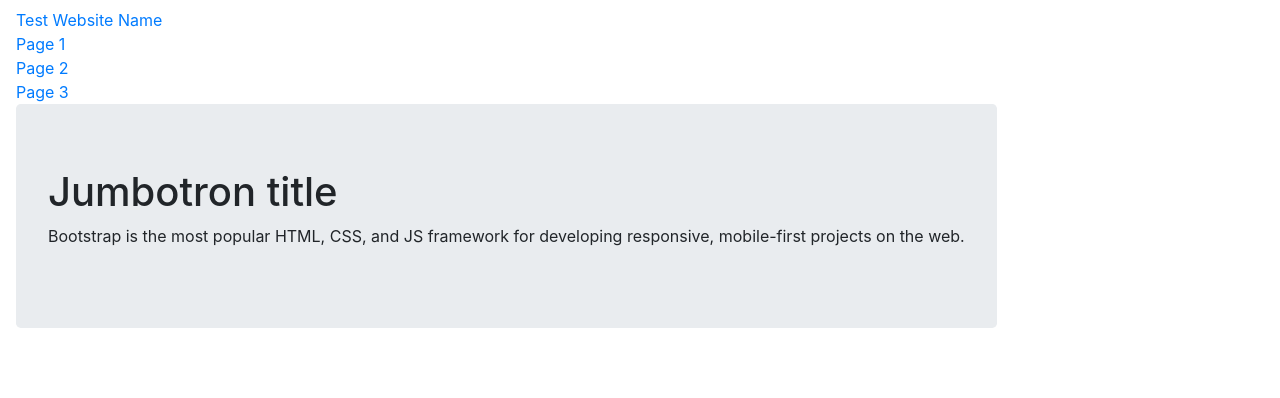
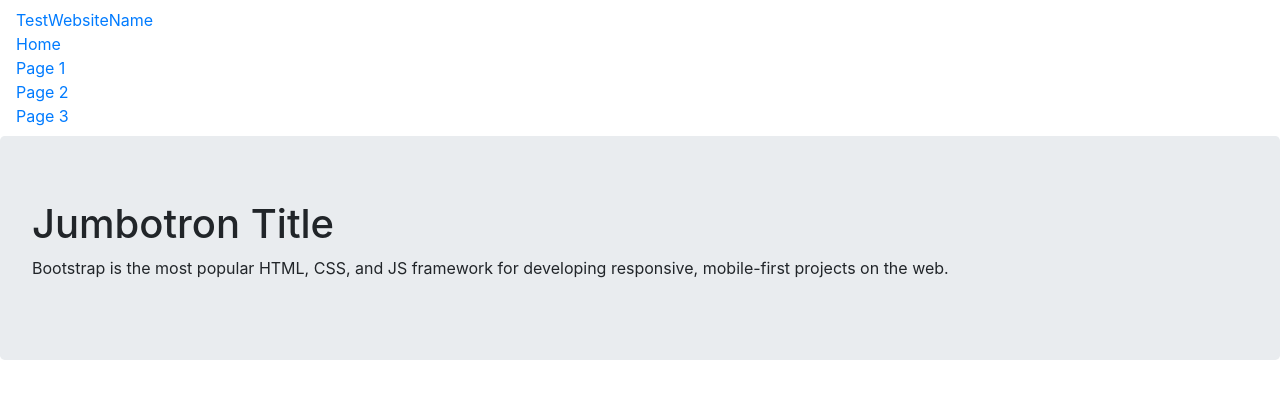
Before and after one commit to akurian134/akurian134.github.io, a plain HTML site: page index.html in a window 1280 px wide. Drawn offline with nearby package versions, Linux system fonts and the light colour scheme.

Commit message:
Update index.html

```diff
--- a/index.html
+++ b/index.html
@@ -13,17 +13,20 @@ for now we will be using the # as a placeholder for links-->
   <nav class="navbar navbar-inverse">
     <div class="containter-fluid">
       <div class="navbar-header">
-        <a class="navbard-brand" href="#">Test Website Name</a>
+        <a class="navbard-brand" href="#">TestWebsiteName</a>
       </div>
       <ul class="nav navbar-nav">
+        <li class="active"><a href="#">Home</a></li>
         <li><a href="#">Page 1</a></li>
         <li><a href="#">Page 2</a></li>
         <li><a href="#">Page 3</a></li>
       </u1>
-      <div class="jumbotron">
-        <h1>Jumbotron title</h1>
-        <p>Bootstrap is the most popular HTML, CSS, and JS framework for developing responsive,
-  mobile-first projects on the web.</p>
-</div>
+    </div>
+  </nav>
+  <div class="jumbotron">
+    <h1>Jumbotron Title</h1>
+    <p>Bootstrap is the most popular HTML, CSS, and JS framework for developing responsive,
+mobile-first projects on the web.</p>
+  </div>
 </body>
 </html>
```
